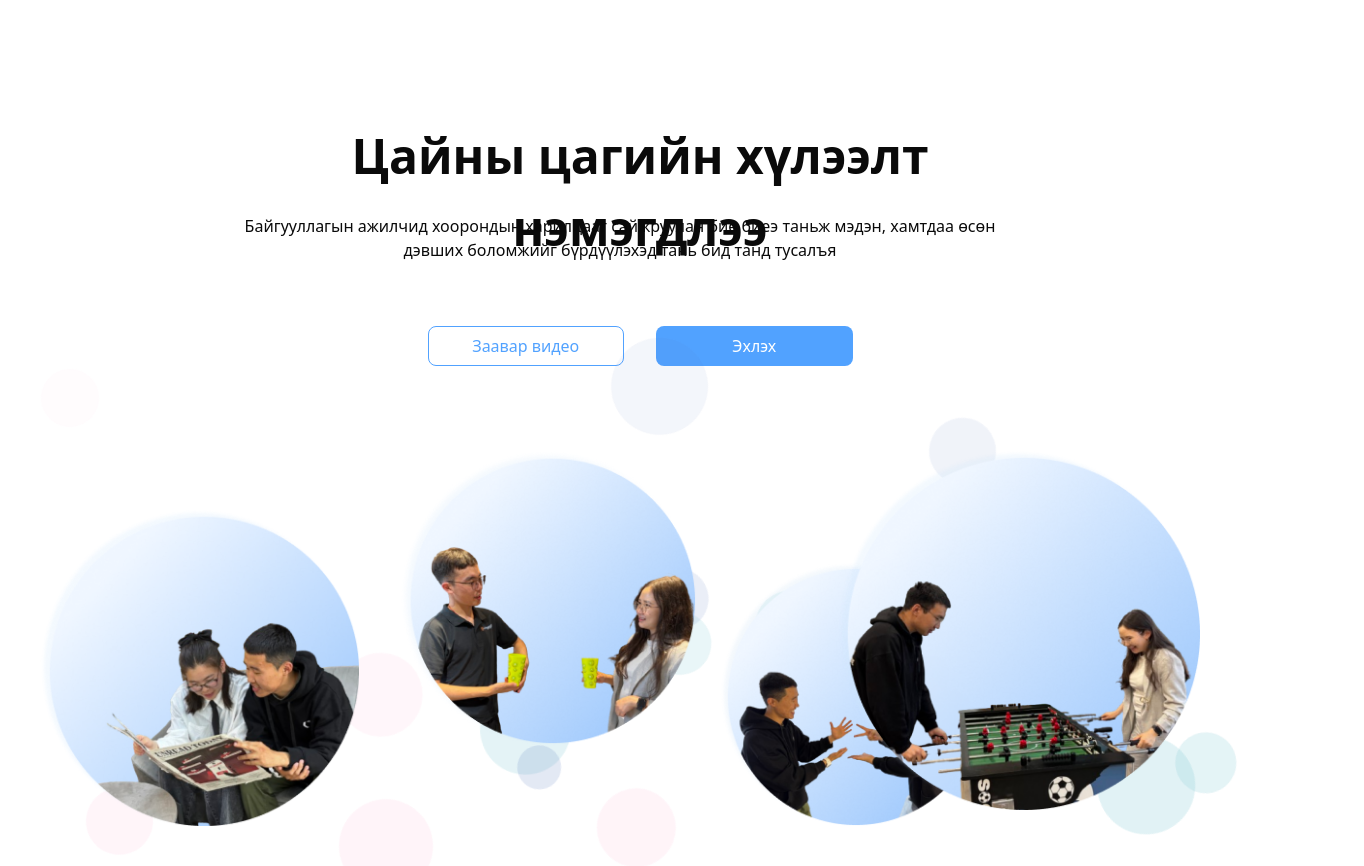
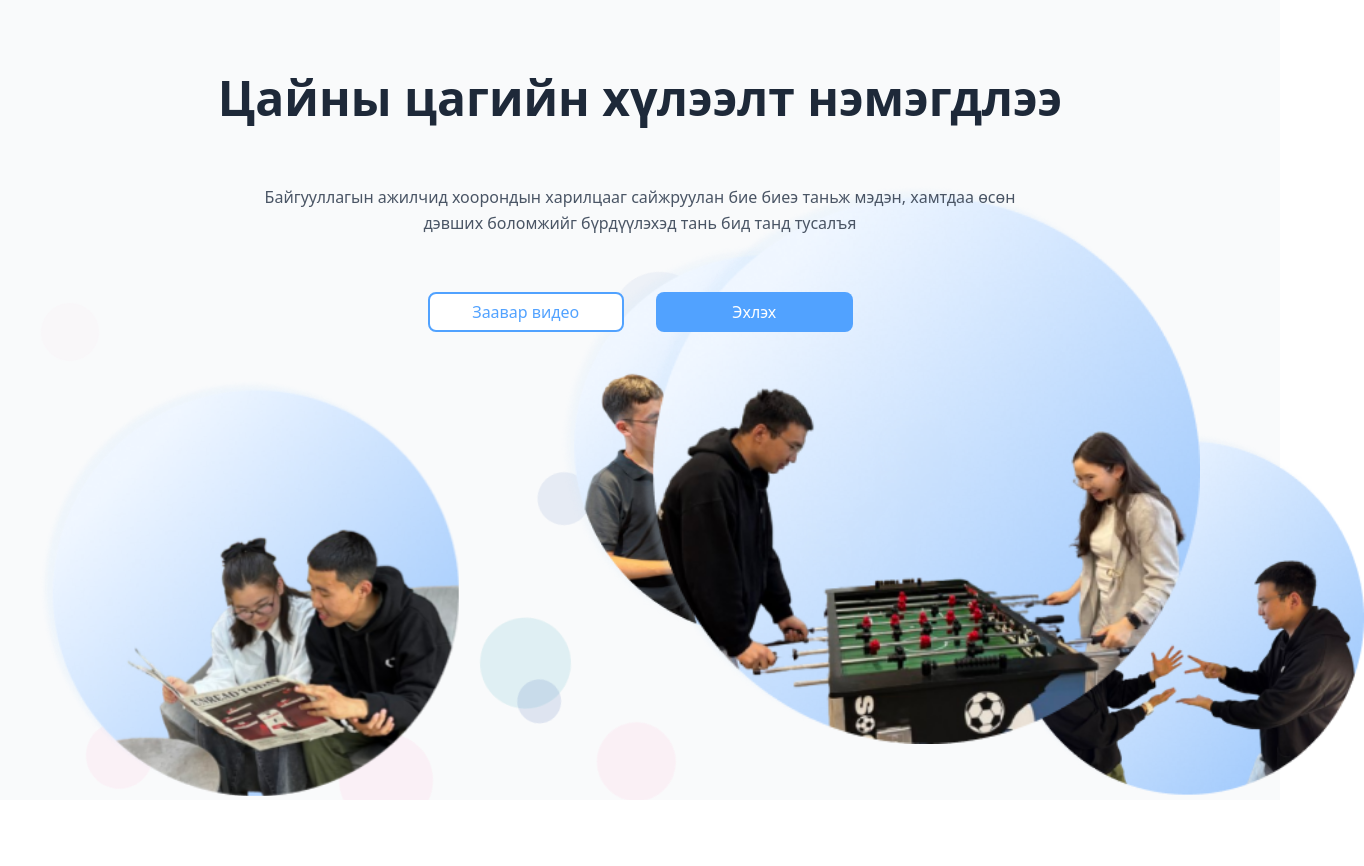
Before and after one commit to Chinguun-Force/gang, a Next.js app in the folder front/: page / in a window 1280 px wide. Shown: the whole page, 1364 px wide, since content can reach past the window. After the commit the page ends 800 px from the top, so only its background shows below. Built offline with nearby package versions, Linux system fonts and the light colour scheme.

Commit message:
first page

```diff
--- a/front/src/app/page.tsx
+++ b/front/src/app/page.tsx
@@ -18,52 +18,58 @@ export default function Home() {
     }
   }, []);
   return (
-    <div className="h-auto  w-screen flex flex-col items-center  justify-center pt-[120px] relative ">
-      <div className="bubbles absolute inset-0 w-full h-full pointer-events-none"></div>
-        <div className="w-[769px]  flex flex-col gap-[56px] items-center text-center">
-            <h1 className="font-semibold text-[48px] w-[769px] h-[38px]">
+      <div className="relative min-h-screen w-screen bg-gray-50 flex flex-col items-center justify-center ">
+
+        <div className="bubbles absolute inset-0 w-full h-full pointer-events-none z-0"></div>
+
+        <div className="w-full max-w-[1069px] flex flex-col gap-[56px] items-center text-center relative z-1 px-4 absolute bottom-50 ">
+          <h1 className="font-semibold text-[32px] md:text-[48px] text-gray-800 leading-tight">
             Цайны цагийн хүлээлт нэмэгдлээ
           </h1>
-             <p className="font-normal text-[16px] ml-[-40px] text-center w-[814px] h-[56px] ">
-          Байгууллагын ажилчид хоорондын харилцааг сайжруулан бие биеэ таньж мэдэн, хамтдаа өсөн дэвших боломжийг бүрдүүлэхэд тань бид танд тусалъя
+
+          <p className="font-normal text-[16px] text-center max-w-[814px] text-gray-600 leading-relaxed px-4">
+           Байгууллагын ажилчид хоорондын харилцааг сайжруулан бие биеэ таньж мэдэн, хамтдаа өсөн дэвших боломжийг бүрдүүлэхэд тань бид танд тусалъя
           </p>
 
-          <div className="flex gap-8"> <button className="w-[196.5px] h-[40px] border-blue-400 rounded-md bg-white text-blue-400 border">Заавар видео</button>
-           <button className="w-[196.5px] h-[40px] bg-blue-400 text-white rounded-md">Эхлэх</button></div>
+          <div className="flex flex-col sm:flex-row gap-4 sm:gap-8">
+            <button className="w-[196.5px] h-[40px] border-2 border-blue-400 rounded-md bg-white text-blue-400 hover:bg-blue-400 hover:text-white transition-all duration-300">
+              Заавар видео
+            </button>
+            <button className="w-[196.5px] h-[40px] bg-blue-400 text-white rounded-md hover:bg-blue-500 hover:-translate-y-1 transition-all duration-300">
+              Эхлэх
+            </button>
+          </div>
         </div>
 
-      <div className="h-[500px] w-screen ">
-
-                      <Image
-                    width={319}
-                    height={319}
+                    <Image
+                    width={419}
+                    height={419}
                     src={"/content.png"}
                     alt="home-1"
-                    className="absolute bottom-10 left-10"
+                    className="absolute bottom-1 left-10"
                   />
                    <Image
-                    width={296}
-                    height={296}
+                    width={396}
+                    height={396}
                     src={"/content4.png"}
                     alt="home-1"
-                    className="absolute bottom-30 left-100"
+                    className="absolute bottom-40 left-140"
                   />
                    <Image
-                    width={264}
-                    height={264}
+                    width={364}
+                    height={364}
                     src={"/content3.png"}
                     alt="home-1"
-                      className="absolute bottom-10 left-180"
+                      className="absolute bottom-1 left-250"
                   />
                    <Image
-                    width={362}
-                    height={362}
+                    width={562}
+                    height={562}
                     src={"/content2.png"}
                     alt="home-1"
                     className="absolute bottom-14 right-20"
                   />
                   </div>
-        </div>
 
   );
 }
```
Also changed, not shown: 1 other file (tests, documents, lock files or other folders).
